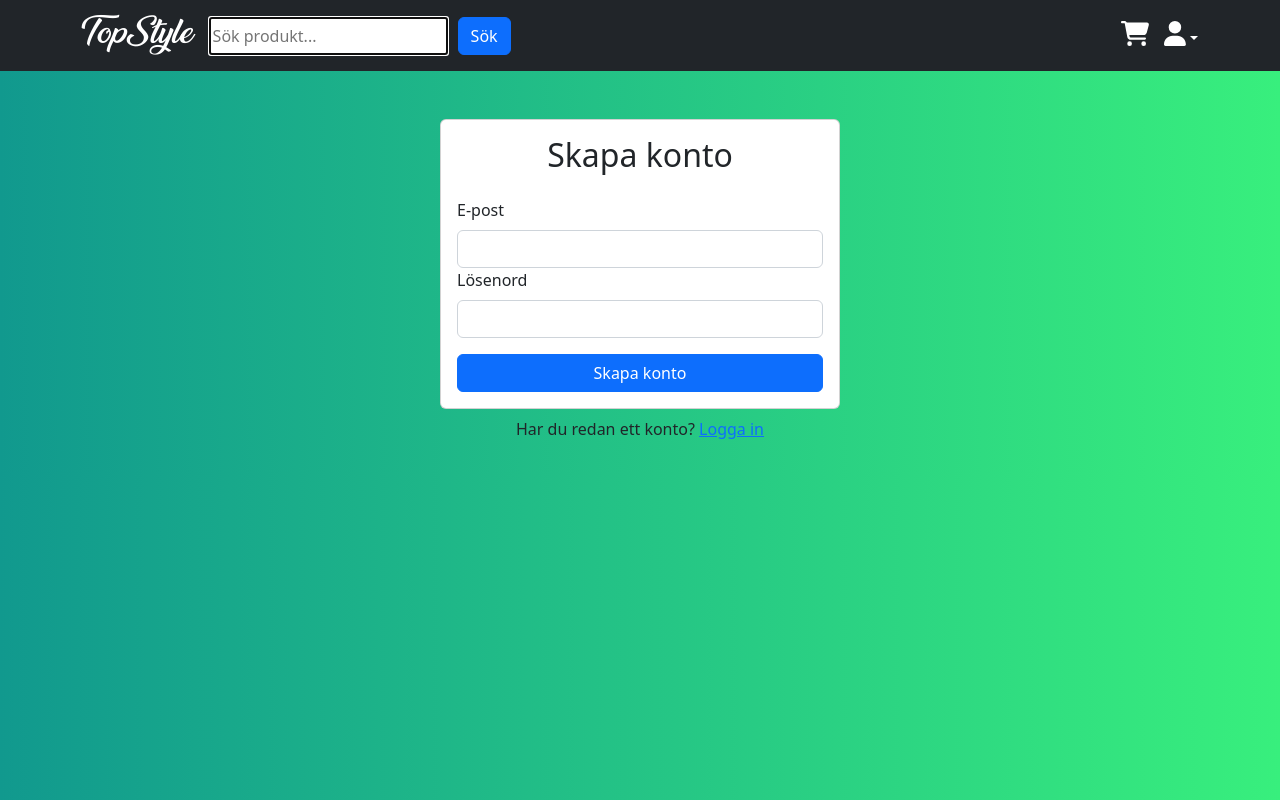
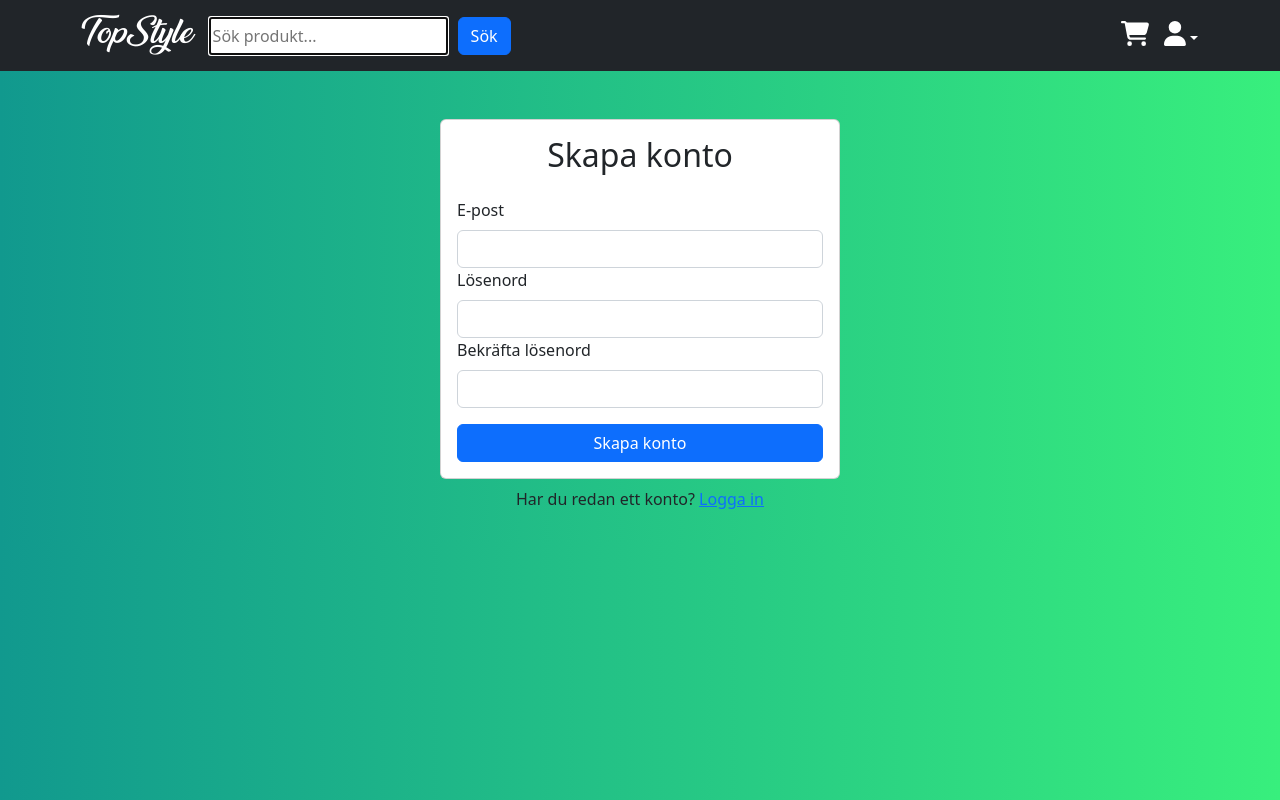
Before and after one commit to og-prips/topstyle-shop, a React (Create React App) app: page /signup in a window 1280 px wide. Built offline with nearby package versions, Linux system fonts and the light colour scheme; no server answers.

Commit message:
pass confirm

```diff
--- a/src/components/SignUp.jsx
+++ b/src/components/SignUp.jsx
@@ -6,6 +6,7 @@ import { Link, useNavigate } from "react-router-dom";
 const SignUp = () => {
   const emailRef = useRef();
   const passwordRef = useRef();
+  const passwordConfirmRef = useRef();
   const { signUp } = useAuth();
   const [error, setError] = useState("");
   const [loading, setLoading] = useState(false);
@@ -13,6 +14,11 @@ const SignUp = () => {
 
   const handleSubmit = async (e) => {
     e.preventDefault();
+
+    if (passwordRef.current.value !== passwordConfirmRef.current.value) {
+      setError("Lösenorden matchar inte");
+      return;
+    }
 
     try {
       setError("");
@@ -36,13 +42,21 @@ const SignUp = () => {
             <h2 className="text-center mb-4">Skapa konto</h2>
             {error && <Alert variant="danger">{error}</Alert>}
             <Form onSubmit={handleSubmit}>
-              <Form.Group id="email">
+              <Form.Group>
                 <Form.Label>E-post</Form.Label>
                 <Form.Control type="email" ref={emailRef} required />
               </Form.Group>
-              <Form.Group id="email">
+              <Form.Group>
                 <Form.Label>Lösenord</Form.Label>
                 <Form.Control type="password" ref={passwordRef} required />
+              </Form.Group>
+              <Form.Group>
+                <Form.Label>Bekräfta lösenord</Form.Label>
+                <Form.Control
+                  type="password"
+                  ref={passwordConfirmRef}
+                  required
+                />
               </Form.Group>
               <Button type="submit" disabled={loading} className="w-100 mt-3">
                 Skapa konto
```
